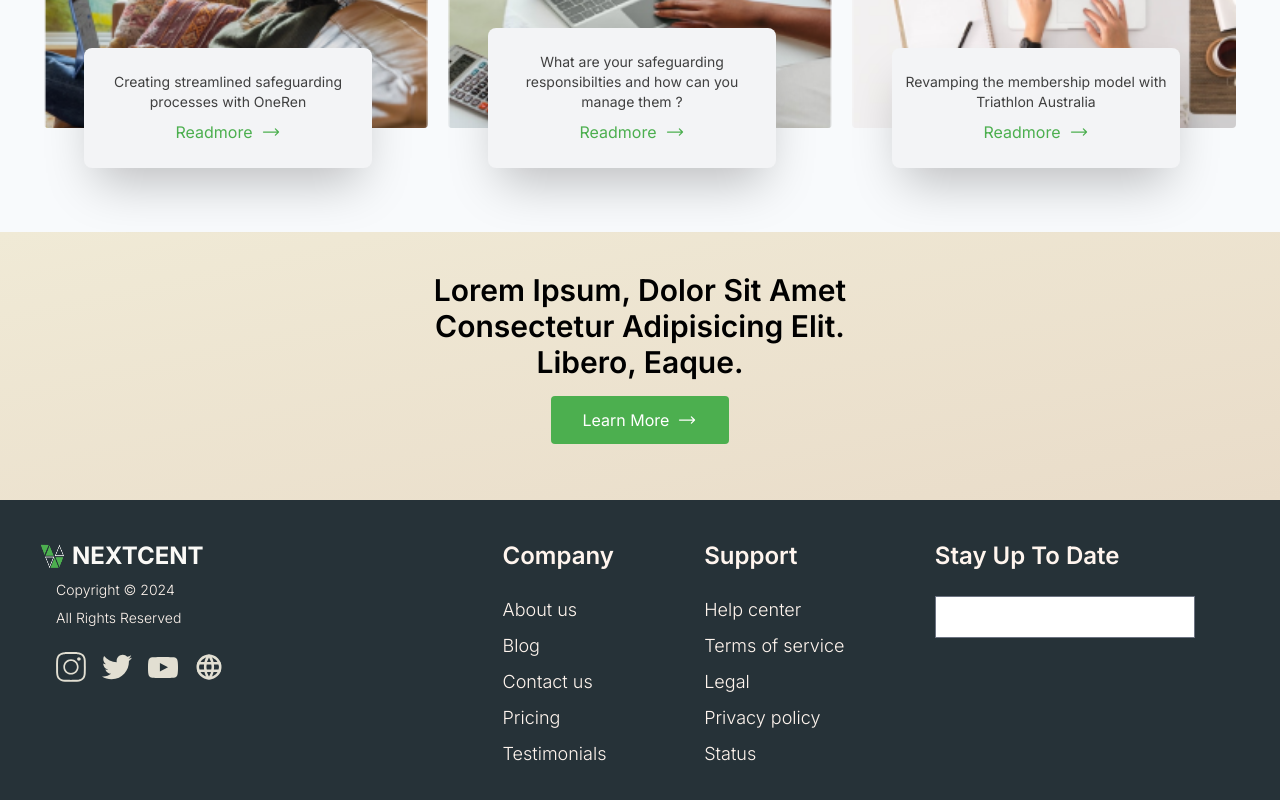
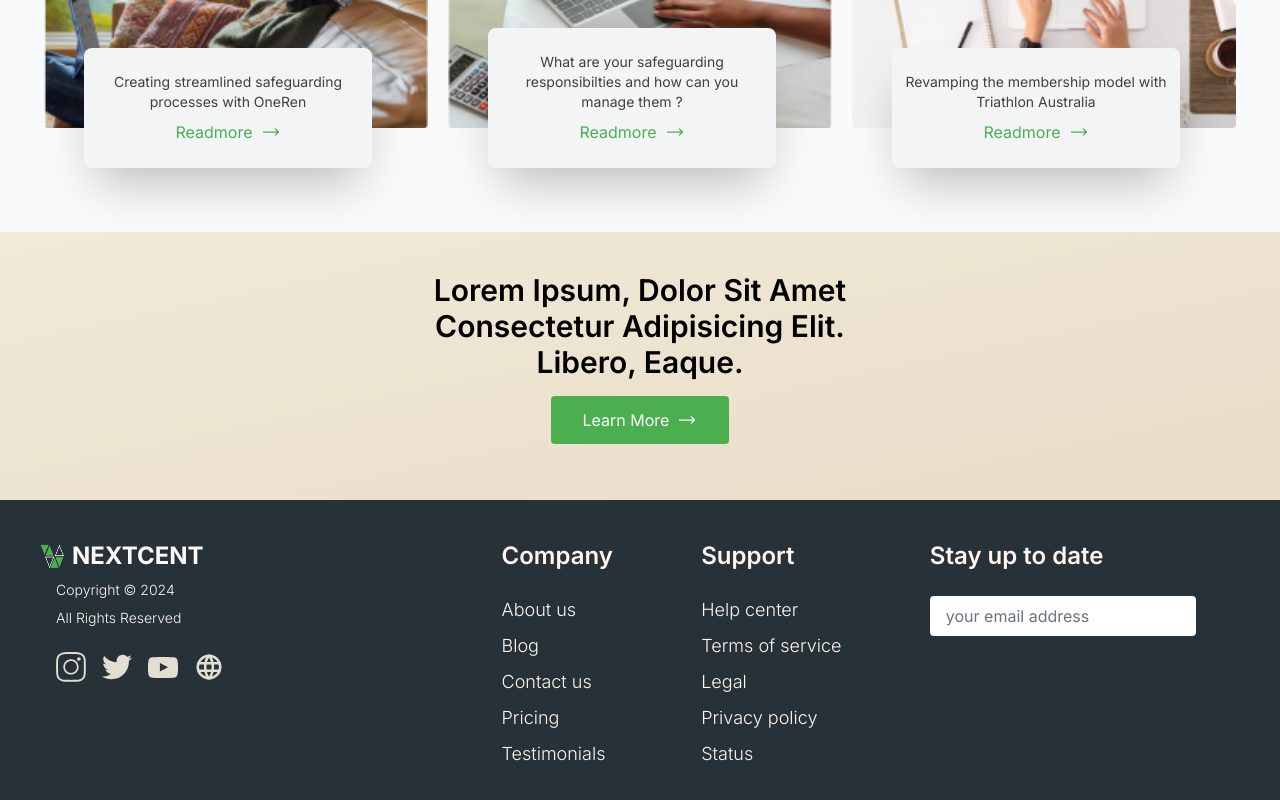
Before and after one commit to zablon-oigo/agency, a React (Vite) app: page / in a window 1280 px wide. Shown: the part 2740-3540 px from the top of the page. Built offline with nearby package versions, Linux system fonts and the light colour scheme.

Commit message:
Removed border on input tag

```diff
--- a/src/components/Footer.jsx
+++ b/src/components/Footer.jsx
@@ -56,11 +56,11 @@ function Footer() {
              </div>
              </div>
              <div className="">
-              <h2 className="mb-6 text-2xl capitalize font-semibold  text-[#FFF5EE]">
+              <h2 className="mb-6 text-2xl first-letter:capitalize font-semibold  text-[#FFF5EE]">
                 stay up to date
               </h2>
               <div className="">
-                <input type="text" className="" />
+                <input type="text" className="px-4 py-2 border-none rounded" placeholder='your email address' />
               </div>
              </div>
         </div>
```
